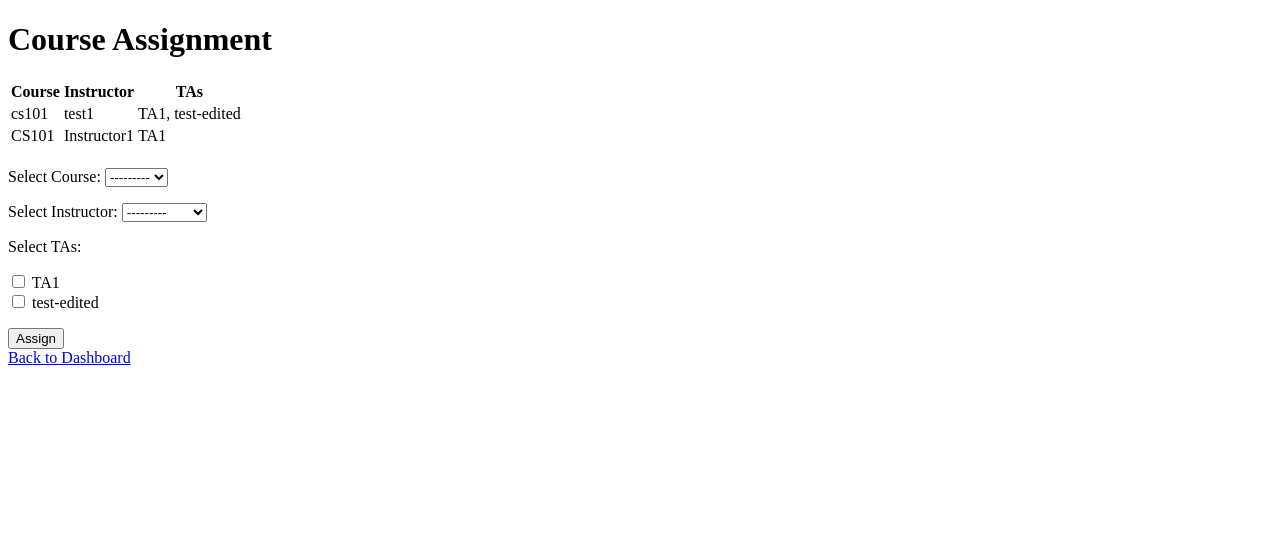
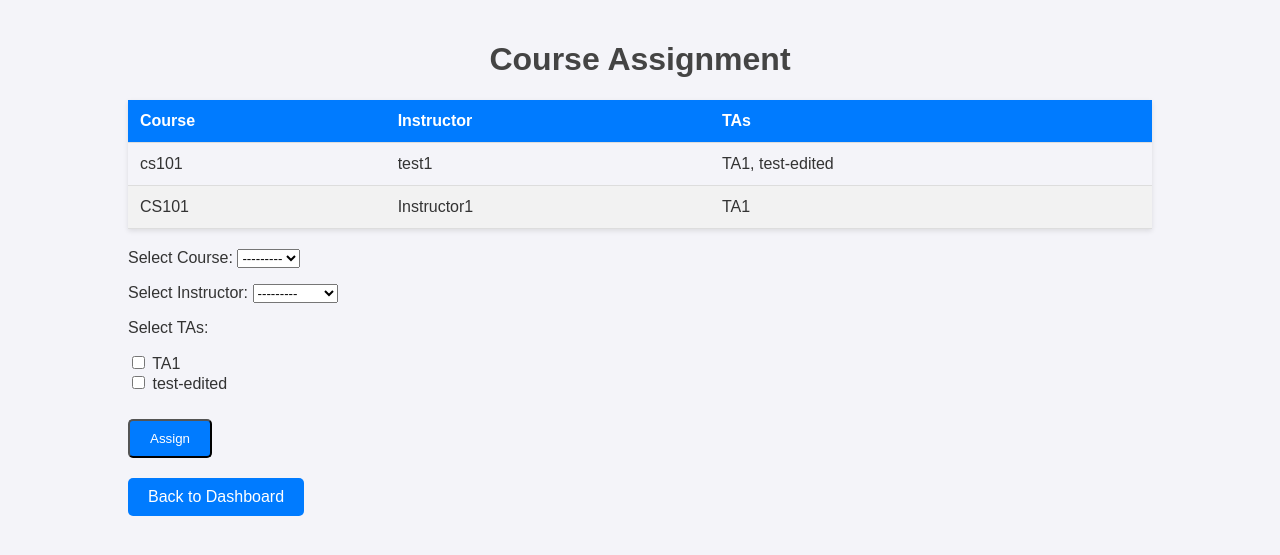
Before and after one commit to Connor-Gregor/TAScheduler, a Django app: page /course-assignment/ in a window 1280 px wide. Shown: the top 555 px of the page. Run offline with Django 5.2, Linux system fonts and the light colour scheme; data comes from the database, SQL or seed files in the repository.

Commit message:
html changes in the course_assignment page

```diff
--- a/templates/admin/course_assignment.html
+++ b/templates/admin/course_assignment.html
@@ -5,7 +5,73 @@
     <meta name="viewport" content="width=device-width, initial-scale=1.0">
     <title>Course Assignment</title>
     <style>
-        /* Add your CSS styling here */
+        body {
+            font-family: Arial, sans-serif;
+            background-color: #f4f4f9;
+            margin: 0;
+            padding: 0;
+            color: #333;
+        }
+
+        .container {
+            width: 80%;
+            margin: 0 auto;
+            padding: 20px;
+        }
+
+        h1 {
+            text-align: center;
+            color: #444;
+        }
+
+        table {
+            width: 100%;
+            margin-top: 20px;
+            border-collapse: collapse;
+            box-shadow: 0 2px 5px rgba(0, 0, 0, 0.1);
+        }
+
+        th, td {
+            padding: 12px;
+            text-align: left;
+            border-bottom: 1px solid #ddd;
+        }
+
+        th {
+            background-color: #007BFF;
+            color: white;
+        }
+
+        tr:nth-child(even) {
+            background-color: #f2f2f2;
+        }
+
+        tr:hover {
+            background-color: #e9ecef;
+        }
+
+        .btn {
+            display: inline-block;
+            padding: 10px 20px;
+            margin-top: 20px;
+            text-decoration: none;
+            background-color: #007BFF;
+            color: white;
+            border-radius: 5px;
+            transition: background-color 0.3s ease-in-out;
+        }
+
+        .btn:hover {
+            background-color: #0056b3;
+        }
+
+        form {
+            margin-top: 20px;
+        }
+
+        form .btn.assign {
+            margin-top: 10px;
+        }
     </style>
 </head>
 <body>
@@ -53,14 +119,14 @@
         </table>
 
         <!-- Assignment Form -->
-        <form method="post" style="margin-top: 20px;">
+        <form method="post">
             {% csrf_token %}
             {{ form.as_p }}
             <button type="submit" class="btn assign">Assign</button>
         </form>
 
         <!-- Back to Dashboard Button -->
-        <a href="{% url 'dashboard' %}" class="btn" style="margin-top: 20px;">Back to Dashboard</a>
+        <a href="{% url 'dashboard' %}" class="btn">Back to Dashboard</a>
     </div>
 </body>
 </html>
```
